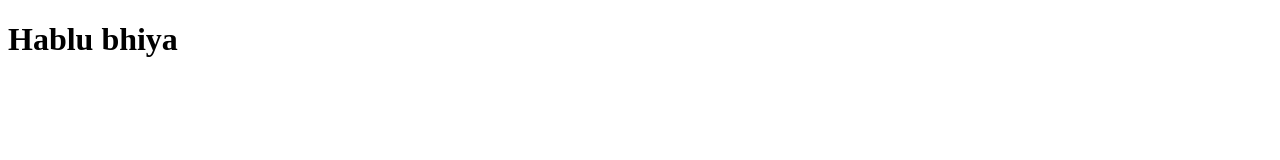
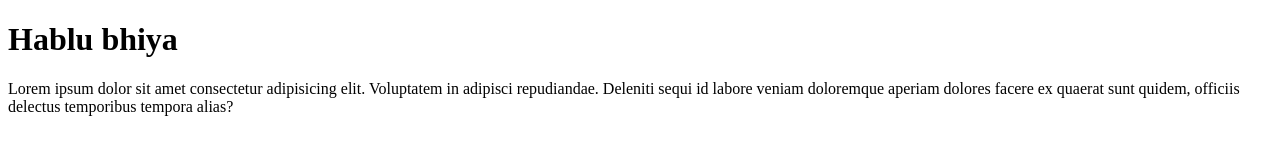
Before and after one commit to rajesh-kayal/First-project, a plain HTML site: page index.html in a window 1280 px wide. Drawn offline with Linux system fonts and the light colour scheme.

Commit message:
ptag added

```diff
--- a/index.html
+++ b/index.html
@@ -8,5 +8,6 @@
 </head>
 <body>
    <h1>Hablu bhiya</h1>
+   <p>Lorem ipsum dolor sit amet consectetur adipisicing elit. Voluptatem in adipisci repudiandae. Deleniti sequi id labore veniam doloremque aperiam dolores facere ex quaerat sunt quidem, officiis delectus temporibus tempora alias?</p>
 </body>
 </html>
```
